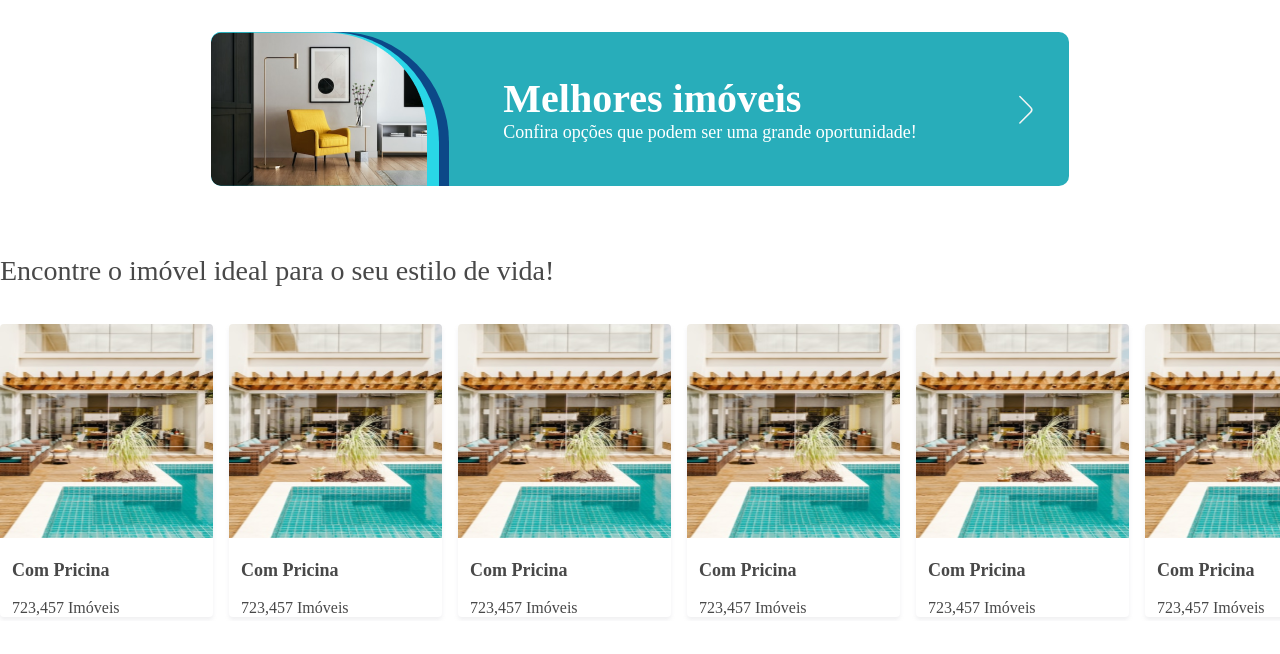
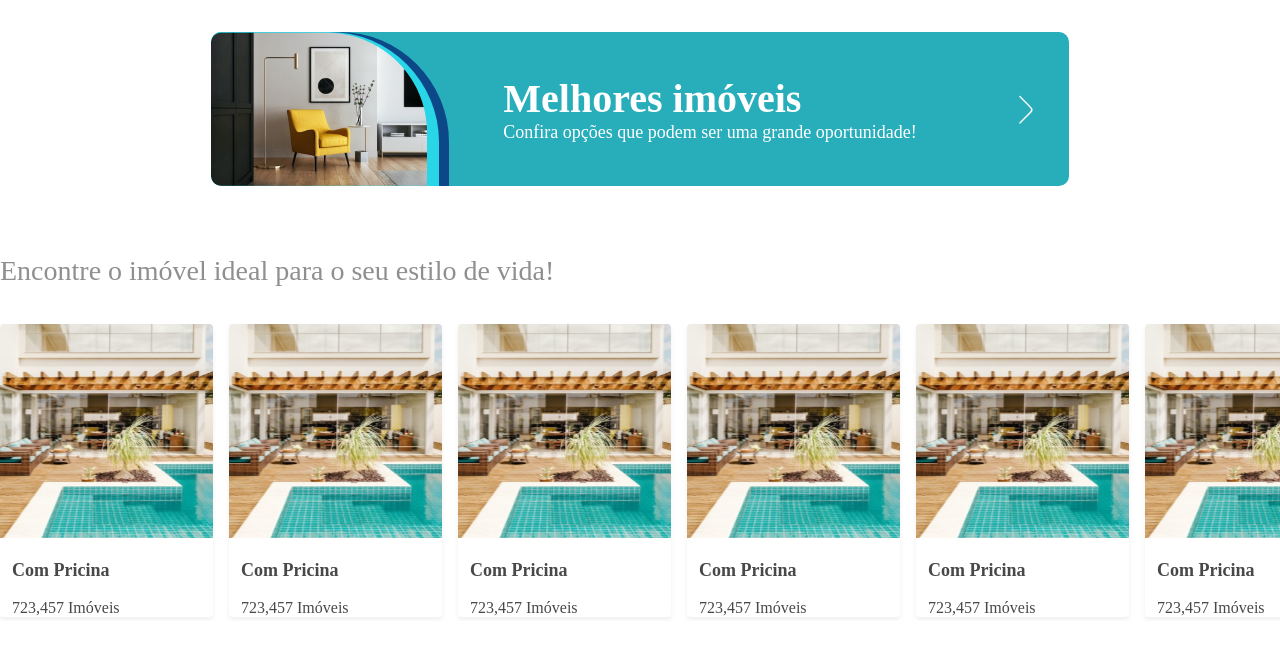
Before and after one commit to deboraCs26/desafio-taqtile-debora, a React (Create React App) app: page / in a window 1280 px wide. Shown: the top 654 px of the page. Built offline with nearby package versions, Linux system fonts and the light colour scheme.

Commit message:
h2 correction

```diff
--- a/src/App.tsx
+++ b/src/App.tsx
@@ -13,7 +13,7 @@ export default function App() {
     <div>
       <Banner />
 
-      <H2 color='neutralXDark'>Encontre o imóvel ideal para o seu estilo de vida!</H2>
+      <H2>Encontre o imóvel ideal para o seu estilo de vida!</H2>
       <CategoryCarousel>
         <CardCategory
           image={imageCategory}
--- a/src/style/typography/h2.tsx
+++ b/src/style/typography/h2.tsx
@@ -1,12 +1,7 @@
 import { colors } from '../colors';
 import { components } from './typography';
 
-interface H2Props {
-  children: React.ReactNode;
-  color?: "neutralXDark" | "neutralMedium";
-}
-
-export const H2 = ({ children, color }: H2Props) => {
+export const H2 = ({ children }: { children: React.ReactNode }) => {
   return (
     <h2
       style={{
@@ -14,7 +9,7 @@ export const H2 = ({ children, color }: H2Props) => {
         fontSize: components.fontSize.xxLarge,
         fontWeight: components.fontWeight.regular,
         lineHeight: components.lineHeight.large,
-        color: color === "neutralXDark" ? colors.neutral.neutralXDark : colors.neutral.neutralMedium,
+        color: colors.neutral.neutralMedium,
       }}
     >
       {children}
```
